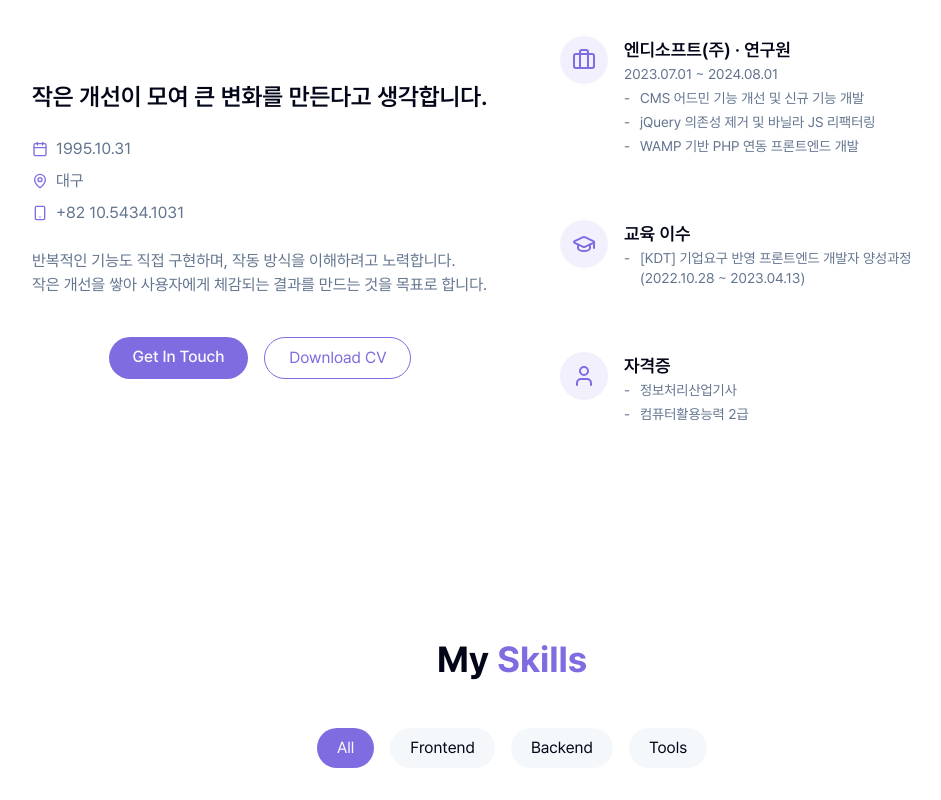
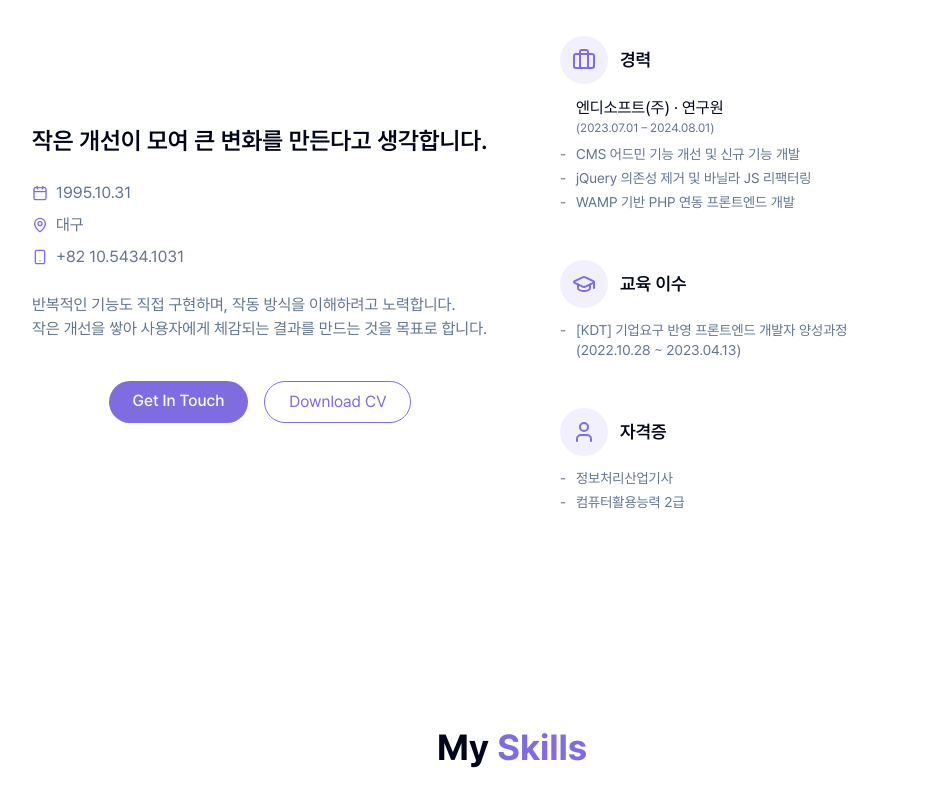
Before and after one commit to GangHyun95/portfolio, a Next.js app: page / in a window 1280 px wide. Shown: the part 980-1780 px from the top of the page, without its empty margins (128-1069 px from the left). Built offline with nearby package versions, Linux system fonts and the light colour scheme.

Commit message:
refactor: AboutSection 레이아웃 변경

```diff
--- a/src/app/styles/animations.css
+++ b/src/app/styles/animations.css
@@ -12,18 +12,6 @@
 
     .animate-fade-in {
         animation: fade-in 0.7s ease-out both;
-    }
-    .animate-fade-in-delay-1 {
-        animation: fade-in 0.7s ease-out 0.2s both;
-    }
-    .animate-fade-in-delay-2 {
-        animation: fade-in 0.7s ease-out 0.4s both;
-    }
-    .animate-fade-in-delay-3 {
-        animation: fade-in 0.7s ease-out 0.6s both;
-    }
-    .animate-fade-in-delay-4 {
-        animation: fade-in 0.7s ease-out 0.8s both;
     }
 
     .animate-pop-in-up {
--- a/src/components/section/About.tsx
+++ b/src/components/section/About.tsx
@@ -1,4 +1,6 @@
 import { Briefcase, Calendar, GraduationCap, MapPin, Smartphone, User } from 'lucide-react';
+
+import { cn } from '@/lib/utils';
 
 export default function About() {
     return (
@@ -40,21 +42,31 @@ export default function About() {
                         </div>
                     </div>
 
-                    <div className='grid grid-cols-1 space-y-4'>
-                        <div className='p-6 transition-transform duration-300 hover:scale-[1.02] hover:shadow-lg'>
-                            <div className='flex items-start gap-4'>
-                                <div className='p-3 rounded-full bg-primary/10'>
+                    <div className='grid grid-cols-1'>
+                        <div
+                            className={cn(
+                                'flex flex-col items-start justify-center p-6',
+                                'transition-transform duration-300',
+                                'hover:scale-[1.02] hover:shadow-lg'
+                            )}
+                        >
+                            <div className='flex items-center mb-3'>
+                                <div className='p-3 rounded-full bg-primary/10 mr-3'>
                                     <Briefcase className='h-6 w-6 text-primary' />
                                 </div>
-                                <div className='text-left'>
-                                    <h4 className='font-semibold text-lg'>
+                                <div className='flex flex-col'>
+                                    <h4 className='font-semibold text-lg'>경력</h4>
+                                </div>
+                            </div>
+                            <ul className='text-muted-foreground text-sm space-y-1'>
+                                <div className='mb-2'>
+                                    <p className='text-base text-foreground pl-4'>
                                         엔디소프트(주) · 연구원
-                                    </h4>
-                                    <p className='text-sm text-muted-foreground mb-1'>
-                                        2023.07.01 ~ 2024.08.01
                                     </p>
-
-                                    <ul className='text-muted-foreground text-sm space-y-1'>
+                                    <p className='text-xs text-muted-foreground pl-4'>
+                                        (2023.07.01 – 2024.08.01)
+                                    </p>
+                                </div>
                                 <li className='li-dash'>
                                     CMS 어드민 기능 개선 및 신규 기능 개발
                                 </li>
@@ -64,34 +76,51 @@ export default function About() {
                                 <li className='li-dash'>
                                     WAMP 기반 PHP 연동 프론트엔드 개발
                                 </li>
-
                             </ul>
                         </div>
+
+                        <div
+                            className={cn(
+                                'flex flex-col items-start justify-center p-6',
+                                'transition-transform duration-300',
+                                'hover:scale-[1.02] hover:shadow-lg'
+                            )}
+                        >
+                            <div className='flex items-center mb-3'>
+                                <div className='p-3 rounded-full bg-primary/10 mr-3'>
+                                    <GraduationCap className='h-6 w-6 text-primary' />
+                                </div>
+                                <div className='flex flex-col'>
+                                    <h4 className='font-semibold text-lg'>
+                                        교육 이수
+                                    </h4>
                                 </div>
                             </div>
-                        <div className='p-6 transition-transform duration-300 hover:scale-[1.02] hover:shadow-lg'>
-                            <div className='flex items-start gap-4'>
-                                <div className='p-3 rounded-full bg-primary/10'>
-                                    <GraduationCap className='h-6 w-6 text-primary' />
-                                </div>
-                                <div className='text-left'>
-                                    <h4 className='font-semibold text-lg'>교육 이수</h4>
-                                    <ul className='text-muted-foreground text-sm space-y-2'>
+                            <ul className='text-muted-foreground text-sm space-y-1'>
                                 <li className='li-dash'>
                                     [KDT] 기업요구 반영 프론트엔드 개발자 양성과정<br />
                                     (2022.10.28 ~ 2023.04.13)
                                 </li>
                             </ul>
                         </div>
+
+                        <div
+                            className={cn(
+                                'flex flex-col items-start justify-center p-6',
+                                'transition-transform duration-300',
+                                'hover:scale-[1.02] hover:shadow-lg'
+                            )}
+                        >
+                            <div className='flex items-center mb-3'>
+                                <div className='p-3 rounded-full bg-primary/10 mr-3'>
+                                    <User className='h-6 w-6 text-primary' />
+                                </div>
+                                <div className='flex flex-col'>
+                                    <h4 className='font-semibold text-lg'>
+                                        자격증
+                                    </h4>
                                 </div>
                             </div>
-                        <div className='p-6 transition-transform duration-300 hover:scale-[1.02] hover:shadow-lg'>
-                            <div className='flex items-start gap-4'>
-                                <div className='p-3 rounded-full bg-primary/10'>
-                                    <User className='h-6 w-6 text-primary' />
-                                </div>
-                                <div className='text-left'>
-                                    <h4 className='font-semibold text-lg'>자격증</h4>
                             <ul className='text-muted-foreground text-sm space-y-1'>
                                 <li className='li-dash'>
                                     정보처리산업기사
@@ -104,8 +133,6 @@ export default function About() {
                     </div>
                 </div>
             </div>
-                </div>
-            </div>
         </section>
     );
 }
--- a/src/components/section/Hero.tsx
+++ b/src/components/section/Hero.tsx
@@ -6,16 +6,16 @@ export default function Hero() {
             <div className='container max-w-5xl mx-auto text-center z-10 font-bold'>
                 <p className='text-lg animate-fade-in pb-4 md:pb-5 md:text-2xl'>안녕하세요. 프론트엔드 개발자</p>
                 <div className='text-5xl pb-4 md:pb-5 md:text-6xl'>
-                    <span className='text-primary animate-fade-in-delay-1'>허강현</span>
-                    <span className='ml-2 animate-fade-in-delay-2'>입니다.</span>
+                    <span className='text-primary animate-fade-in' style={{ animationDelay: '200ms' }}>허강현</span>
+                    <span className='ml-2 animate-fade-in' style={{ animationDelay: '400ms'}}>입니다.</span>
                 </div>
 
-                <div className='text-base text-muted-foreground max-w-3xl mx-auto animate-fade-in-delay-3 md:text-xl'>
+                <div className='text-base text-muted-foreground max-w-3xl mx-auto animate-fade-in md:text-xl' style={{ animationDelay: '600ms' }}>
                     <p>React를 중심으로 웹 프론트엔드를 개발합니다.</p>
                     <p>사용자를 먼저 생각하고, 꾸준히 성장하며 책임지는 개발을 지향합니다.</p>
                 </div>
 
-                <div className='pt-5 animate-fade-in-delay-4'>
+                <div className='pt-5 animate-fade-in' style={{ animationDelay: '800ms' }}>
                     <a href='#projects' className='cosmic-button'>View My Work</a>
                 </div>
             </div>
--- a/src/components/section/skills/CategoryTabs.tsx
+++ b/src/components/section/skills/CategoryTabs.tsx
@@ -1,6 +1,6 @@
 'use client';
 
-import { cn } from '@/lib/utils';
+import { Button } from '@/components/ui/button';
 
 type Props = {
     categories: string[];
@@ -12,18 +12,14 @@ export default function CategoryTabs({ categories, activeCategory, onChange }: P
     return (
         <div className='flex flex-wrap justify-center gap-4 mb-12'>
             {categories.map((category) => (
-                <button
+                <Button
                     key={category}
                     onClick={() => onChange(category)}
-                    className={cn(
-                        'px-5 py-2 rounded-full transition-colors duration-300 capitalize',
-                        activeCategory === category
-                            ? 'bg-primary text-primary-foreground'
-                            : 'bg-secondary/70 text-foreground hover:bg-secondary'
-                    )}
+                    variant={activeCategory === category ? 'default' : 'secondary'}
+                    className='px-5 py-2 rounded-full capitalize'
                 >
                     {category}
-                </button>
+                </Button>
             ))}
         </div>
     );
--- a/src/components/section/skills/SkillCard.tsx
+++ b/src/components/section/skills/SkillCard.tsx
@@ -2,6 +2,7 @@
 
 import Image from 'next/image';
 import { useTheme } from 'next-themes';
+import { useEffect, useState } from 'react';
 
 type Props = {
     skill: {
@@ -15,19 +16,31 @@ type Props = {
 
 export default function SkillCard({ skill, delay = 0 }: Props) {
     const { resolvedTheme } = useTheme();
-    const isDark = resolvedTheme === 'dark';
-    const iconSrc = isDark && skill.darkIcon ? skill.darkIcon : skill.icon;
+    const [mounted, setMounted] = useState(false);
+
+    useEffect(() => setMounted(true), []);
+
+    const needsDarkIcon = !!skill.darkIcon;
+    let iconSrc = skill.icon;
+    if (needsDarkIcon && mounted && resolvedTheme === 'dark') {
+        iconSrc = skill.darkIcon!;
+    }
 
     return (
         <div
-            className={`relative w-[90%] mx-auto animate-pop-in-up`}
+            className='relative w-[90%] mx-auto animate-pop-in-up'
             style={{ animationDelay: `${delay}s` }}
         >
             <div className='pb-[100%]' />
-
             <div className='absolute inset-0 flex flex-col items-center justify-center bg-card border rounded-xl shadow transition-transform hover:-translate-y-1 hover:shadow-md'>
                 <div className='mb-2'>
-                    <Image src={iconSrc} alt={skill.name} width={80} height={80} />
+                    <Image
+                        src={iconSrc}
+                        alt={skill.name}
+                        width={80}
+                        height={80}
+                        suppressHydrationWarning
+                    />
                 </div>
                 <span className='mt-1.5 font-medium text-foreground/90'>{skill.name}</span>
             </div>
```
Lines whose indentation alone changed are shown as unchanged.
